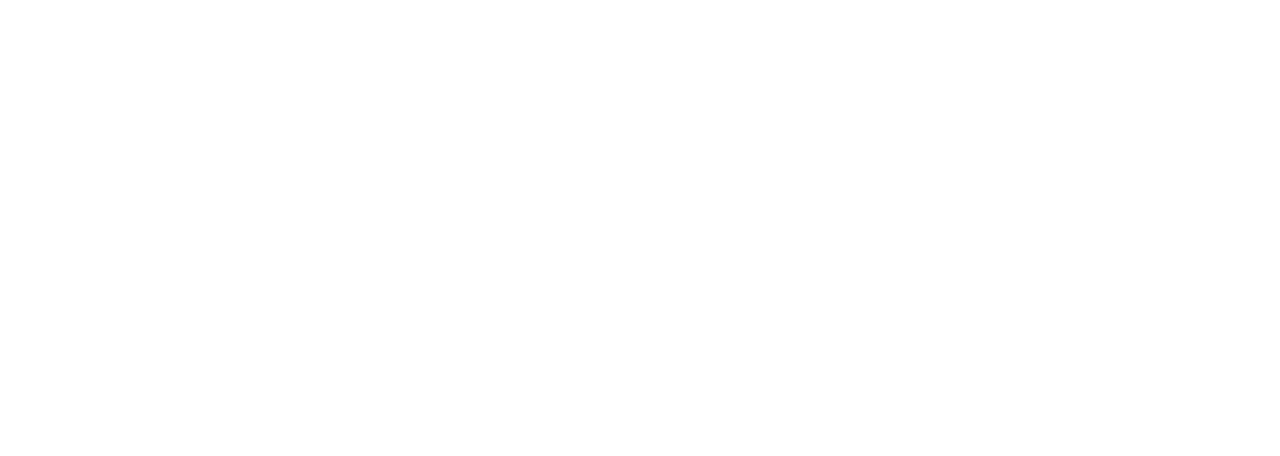
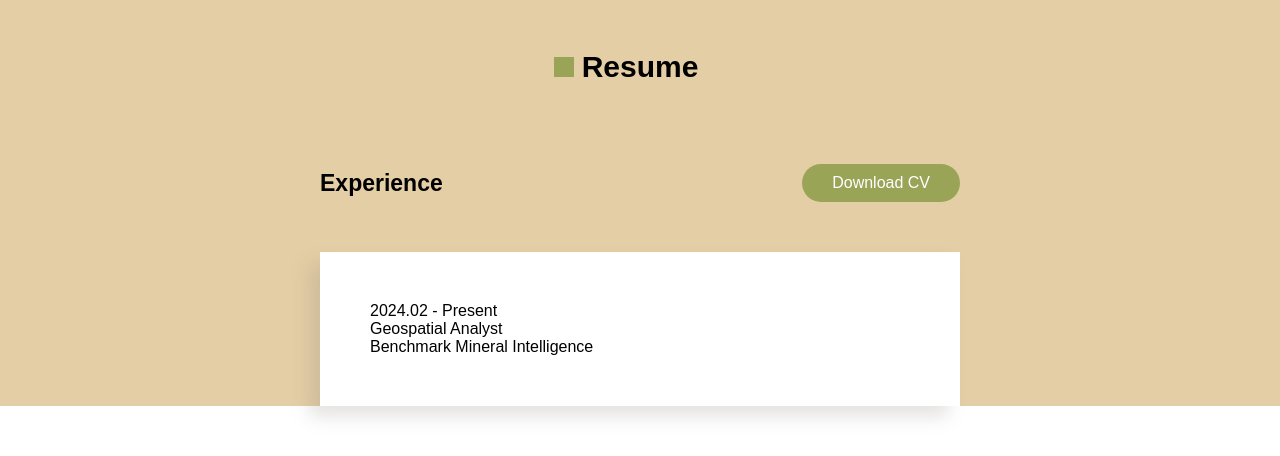
Before and after one commit to IGJackylove/Software-developing-practice, a plain HTML site: page resume.html in a window 1280 px wide. Drawn offline with Linux system fonts and the light colour scheme.

Commit message:
Box added to the resume html

```diff
--- a/resume.html
+++ b/resume.html
@@ -6,9 +6,28 @@
     <meta name="viewport" content="width=device-width, initial-scale=1.0">
     <title>Resume</title>
     <meta Creater: Qihang Chen>
+    <link rel="stylesheet" href="style.css">
 </head>
 
 <body>
+    <div id="main_container">
+        <div id=resume_body>
+            <p id="resume_title"> Resume</p>
+            <div id="resume_subtitle">
+                <p id="resume_subtitle_experience">Experience</p>
+                <div class="button"><a href="">Download CV </a></div>
+            </div>
+            <div class="resume_experience">
+                <div class="resume_experience_left">
+                    <p class="resume_experience_time">2024.02 - Present</p>
+                    <p class="resume_experience_job">Geospatial Analyst</p>
+                    <p class="company_name">Benchmark Mineral Intelligence</p>
+                </div>
+            </div>
+        </div>
+
+
+    </div>
 
 </body>
 
--- a/style.css
+++ b/style.css
@@ -281,13 +281,19 @@ h2 {
     margin-top: 30px;
 }
 
-#button_resume {
+.button {
     background-color: var(--theme-color-green);
     padding: 10px 30px;
     border-radius: 50px;
+    color: white;
+    /* 使得button自适应文字宽度 */
+    display: inline-block;
+}
+
+#index_resume {
     width: 140px;
-    color: white;
 }
+
 
 #button_projects {
     border: 1px solid black;
@@ -348,3 +354,66 @@ h2 {
 .item_content{
     font-weight: 300;
 }
+
+/**************************************Resume HTML page***********************************************/
+/**********resume_substitle**************/
+#main_container {
+    background-color: #e4cea5;
+    width: 100 vh;
+    height: 100 vw;
+}
+
+#resume_body{
+    width: 50vw; /* 设置为80%视口宽度 */
+    left: 25vw;
+    position: relative;
+    display: flex;
+    flex-direction: column;
+    align-items: center; /* 使内容水平居中 */
+    padding-top: 50px;  /* 给顶部留出空间，避免title和subtitle紧挨着顶部 */
+
+}
+
+
+#resume_title {
+    font-size: 30px;
+    font-weight: 800;
+    position: relative;
+    display: inline-block;
+
+
+}
+
+#resume_title::before {
+    content: "";
+    position: absolute;
+    top: 50%;
+    transform: translateY(-50%) translateX(-140%);
+    left: 0;
+    width: 20px; /* 自定义标记点的宽度 */
+    height: 20px; /* 自定义标记点的高度 */
+    background-color: var(--theme-color-green); /* 自定义标记点的颜色 */
+    display: inline-block;
+}
+
+#resume_subtitle {
+    width: 100%; /*需要设置100%来使得容器宽度和父类容器等宽, 不然则为内容宽度 */
+    display: flex;
+    justify-content:space-between;
+    align-items: center; /*垂直居中*/
+    margin-top: 80px; /* 给subtitle添加一些间距 */
+    margin-bottom:  50px;
+}
+
+#resume_subtitle_experience {
+    font-family:'Poppins', sans-serif;
+    font-size: 23px;
+    font-weight: 700;
+}
+
+.resume_experience {
+    padding: 50px;
+    width: 100%;
+    background-color: rgba(255, 255, 255, 1);
+    box-shadow: var(--shd, 0 1px 4px rgba(0, 0, 0, .6))
+}
```
Also changed, not shown: index.html (+1 -1 lines).
